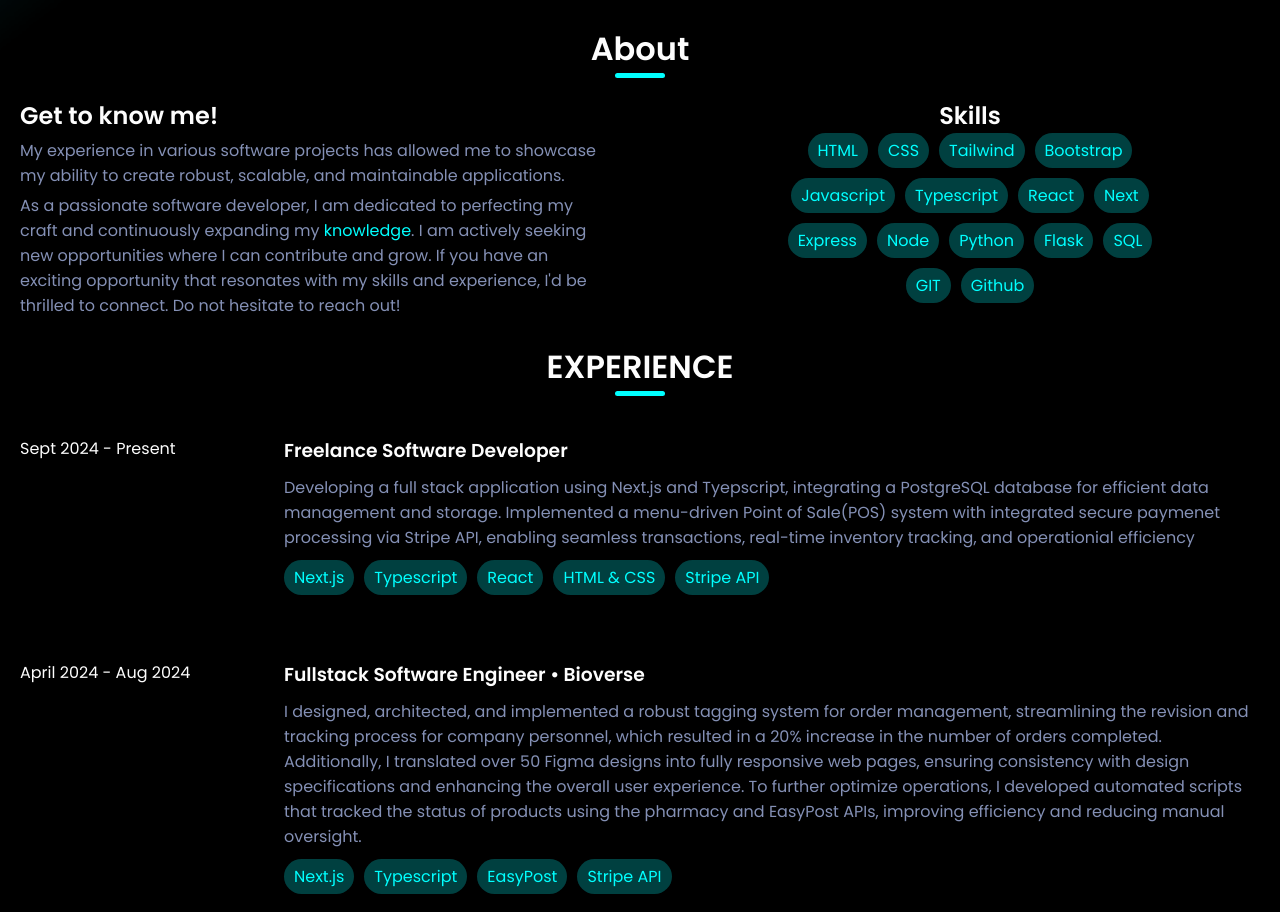
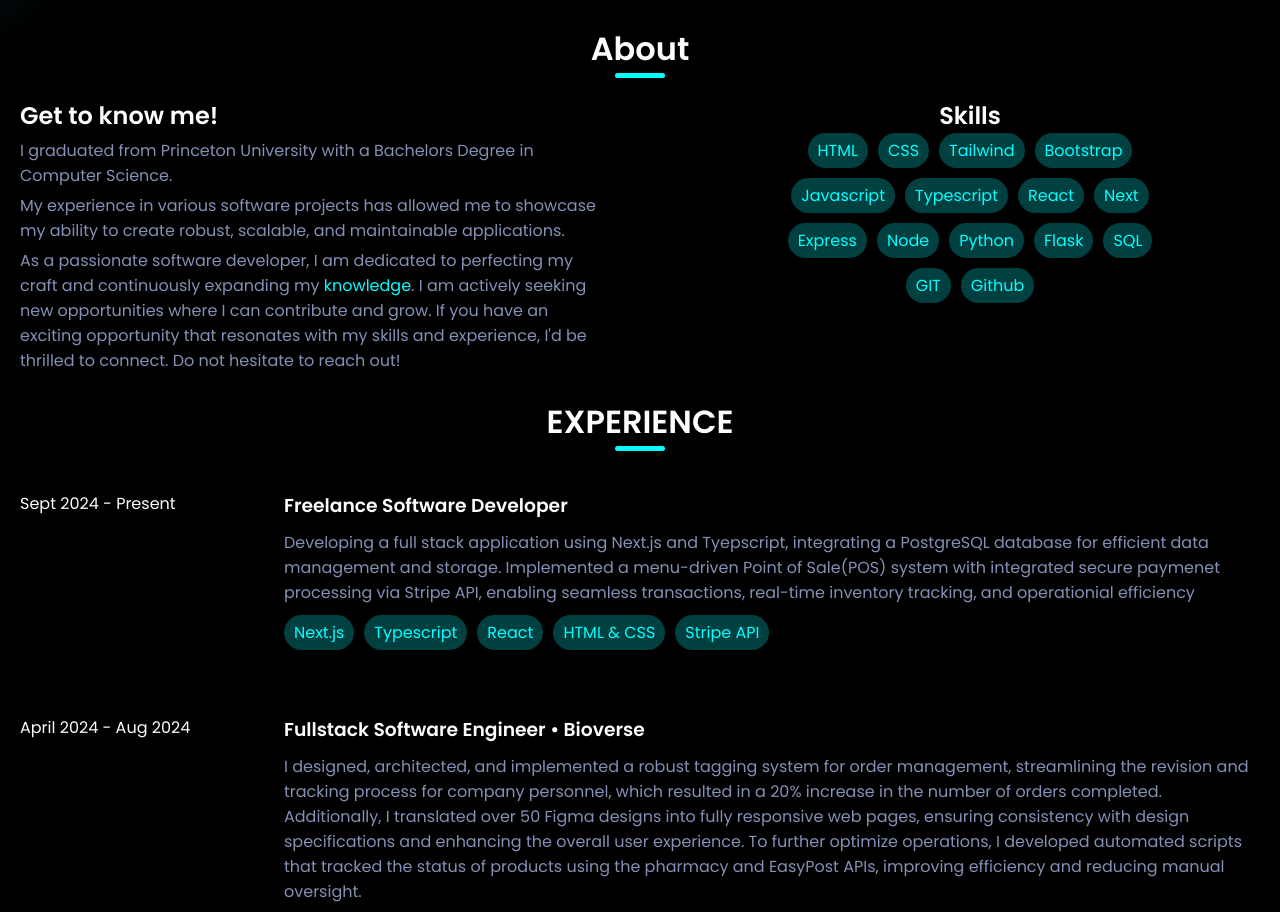
Before and after one commit to kevincas01/portfolio, a React (Create React App) app: page / in a window 1280 px wide. Shown: the part 800-1712 px from the top of the page. Built offline with nearby package versions, Linux system fonts and the light colour scheme; the HTML template or start-up script is replaced by a standard one.

Commit message:
Add princeton to bio

```diff
--- a/src/Components/About.js
+++ b/src/Components/About.js
@@ -28,6 +28,9 @@ const About = () => {
       <div className="about-info">
         <div className="about-info-text">
           <h2>Get to know me!</h2>
+          <p>
+           I graduated from Princeton University with a Bachelors Degree in Computer Science.
+          </p>
           <p>
             My experience in various software projects has allowed me to
             showcase my ability to create robust, scalable, and maintainable
```
